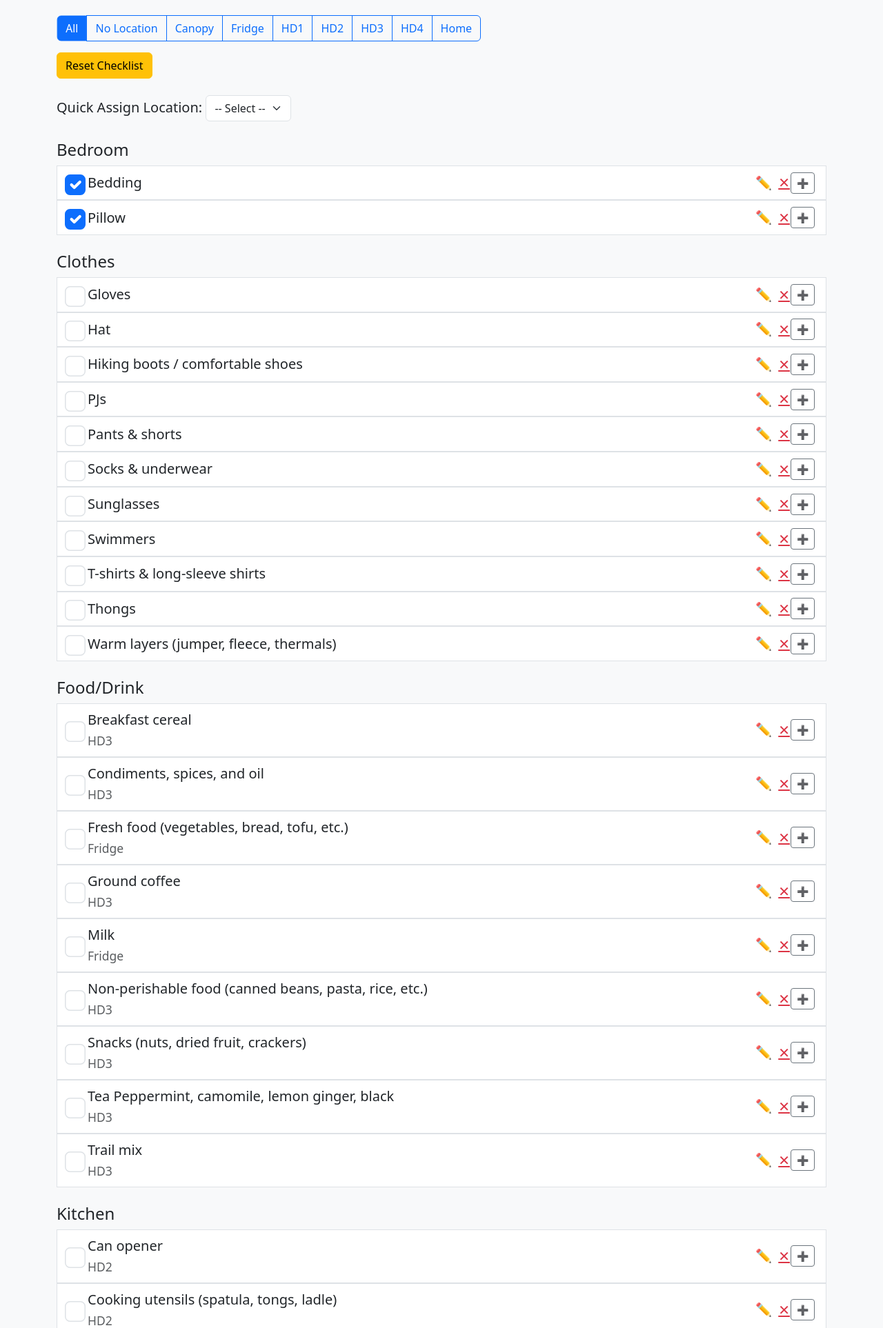
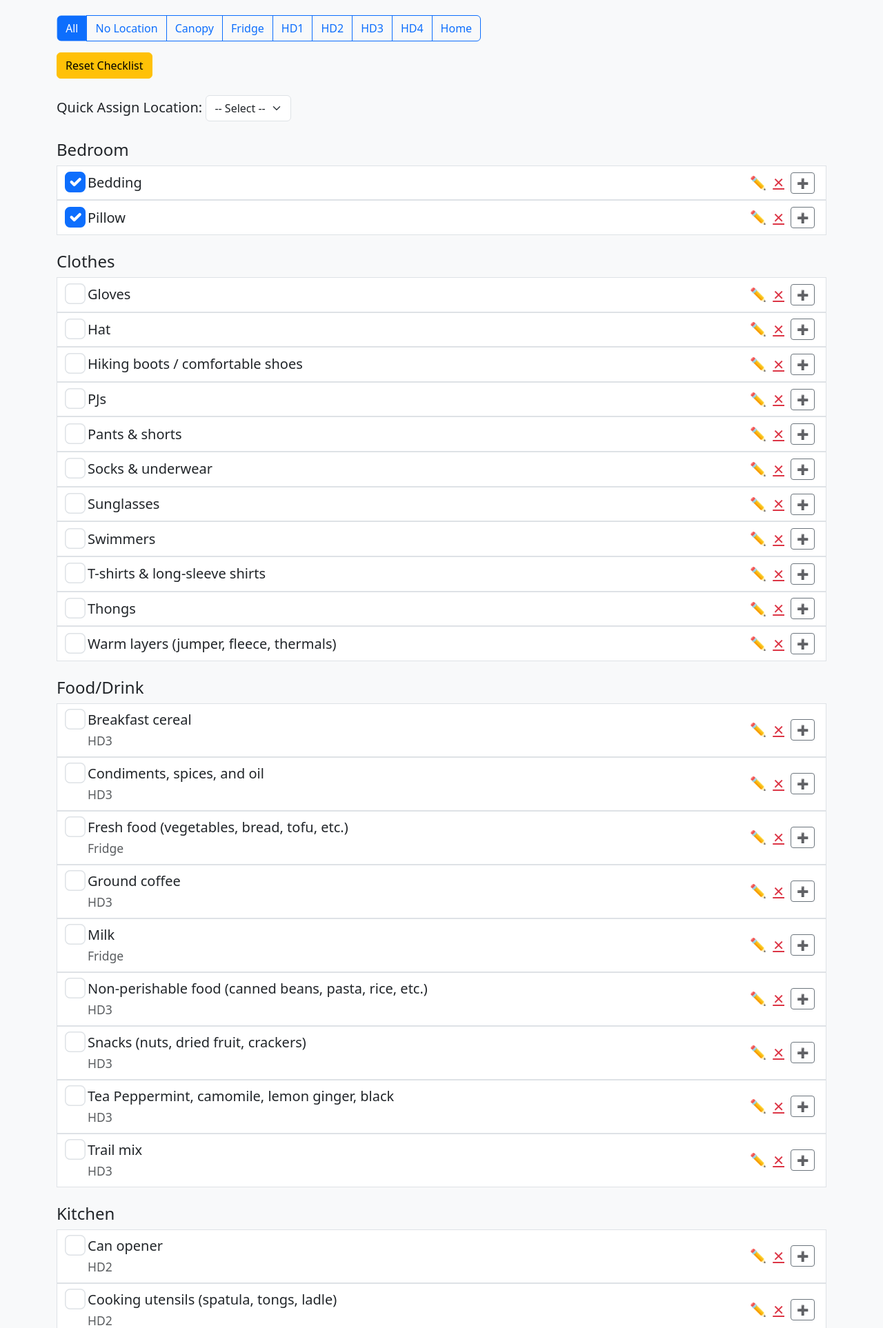
Before and after one commit to dezgo/checklist, a Flask app: page / in a window 1280 px wide. Shown: the part 398-2324 px from the top of the page at 69% size. Run offline with Flask 3, Linux system fonts and the light colour scheme; data comes from the database, SQL or seed files in the repository; both versions use the stored data as it was after the commit.

Commit message:
Final tweaks

```diff
--- a/templates/checklist.html
+++ b/templates/checklist.html
@@ -84,19 +84,21 @@
                 {% endif %}
 
                 <div class="checklist-item" data-packed="{{ '1' if item.packed else '0' }}" data-location="{{ item.location | lower }}">
-                    <div class="list-group-item d-flex align-items-center justify-content-between">
-                        <form action="{{ url_for('toggle', item_id=item.id) }}" method="post" class="d-flex align-items-center w-100 me-2">
-                            <input type="checkbox" class="form-check-input me-2" onchange="this.form.submit()" {% if item.packed %}checked{% endif %}>
-                            <label class="form-check-label">
-                                {{ item.name }}
-                                <br>
-                                <small id="location-{{ item.id }}" class="text-muted {% if not item.location %}d-none{% endif %}">
-                                    {{ item.location }}
-                                </small>
-                            </label>
-                        </form>
-                        <div class="d-flex align-items-center">
-                            <a href="{{ url_for('edit_item', item_id=item.id) }}" class="text-primary text-decoration-none me-2" style="font-size: 1.2rem;">✏️</a>
+                    <div class="list-group-item d-flex justify-content-between align-items-center">
+                        <div class="d-flex align-items-start">
+                            <input type="checkbox"
+                                   class="form-check-input mt-1 me-2 toggle-packed"
+                                   data-id="{{ item.id }}"
+                                   {% if item.packed %}checked{% endif %}>
+                            <div>
+                                <div>{{ item.name }}</div>
+                                {% if item.location %}
+                                    <small id="location-{{ item.id }}" class="text-muted">{{ item.location }}</small>
+                                {% endif %}
+                            </div>
+                        </div>
+                        <div class="d-flex align-items-center gap-2">
+                            <a href="{{ url_for('edit_item', item_id=item.id) }}" class="text-primary text-decoration-none" style="font-size: 1.2rem;">✏️</a>
                             <form action="{{ url_for('delete', item_id=item.id) }}" method="post" onsubmit="return confirm('Are you sure you want to delete this item?')">
                                 <button type="submit" class="btn btn-sm btn-link text-danger p-0" style="font-size: 1.25rem;">✕</button>
                             </form>
@@ -109,6 +111,19 @@
         </div> <!-- close final category-block -->
         </div>
     </div>
+
+<script>
+document.querySelectorAll('.toggle-packed').forEach(checkbox => {
+    checkbox.addEventListener('change', function () {
+        const itemId = this.getAttribute('data-id');
+        fetch(`/toggle/${itemId}`, {
+            method: 'POST'
+        }).then(() => {
+            // You can optionally refilter if needed, but this keeps your view untouched
+        });
+    });
+});
+</script>
 
 <script>
 let currentLocationFilter = 'all';
@@ -176,17 +191,26 @@ document.querySelectorAll('[data-filter]').forEach(btn => {
 });
 
 document.querySelectorAll('.assign-btn').forEach(btn => {
-    btn.addEventListener('click', () => {
+    btn.addEventListener('click', async () => {
         const location = document.getElementById('quick-location').value;
         const id = btn.dataset.id;
 
-        fetch('/assign-location', {
+        // Do the POST to the backend
+        const res = await fetch('/assign-location', {
             method: 'POST',
             headers: { 'Content-Type': 'application/x-www-form-urlencoded' },
             body: `id=${id}&location=${encodeURIComponent(location)}`
-        }).then(() => {
-            // Update the location text in-place
+        });
+
+        // If successful, update DOM
+        if (res.ok) {
+            const item = document.querySelector(`.assign-btn[data-id="${id}"]`).closest('.checklist-item');
             const label = document.querySelector(`#location-${id}`);
+
+            if (item) {
+                item.setAttribute('data-location', location.toLowerCase());
+            }
+
             if (label) {
                 if (location) {
                     label.innerText = location;
@@ -196,7 +220,12 @@ document.querySelectorAll('.assign-btn').forEach(btn => {
                     label.classList.add('d-none');
                 }
             }
-        });
+
+            // 💥 Small delay before filtering ensures attributes are in place
+            requestAnimationFrame(() => {
+                filterItems();
+            });
+        }
     });
 });
 </script>
```
Also changed, not shown: checklist.db.
